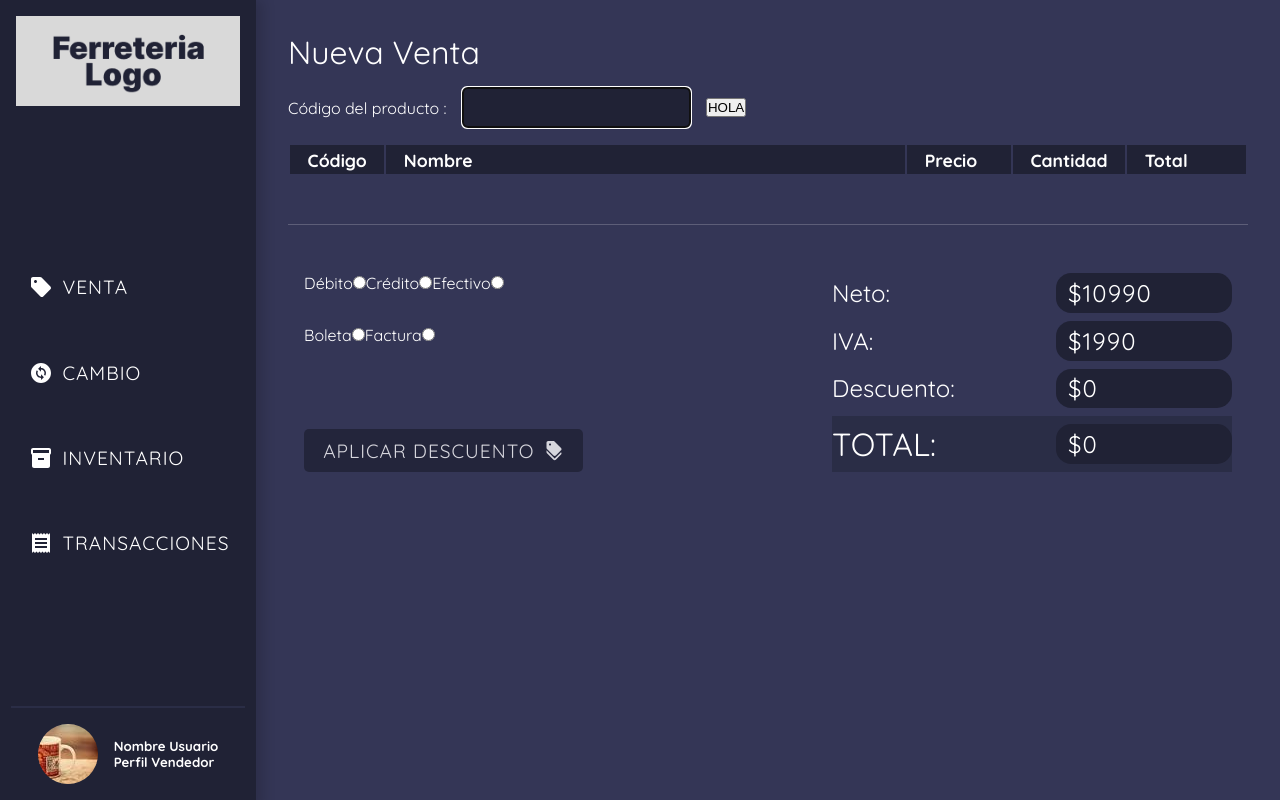
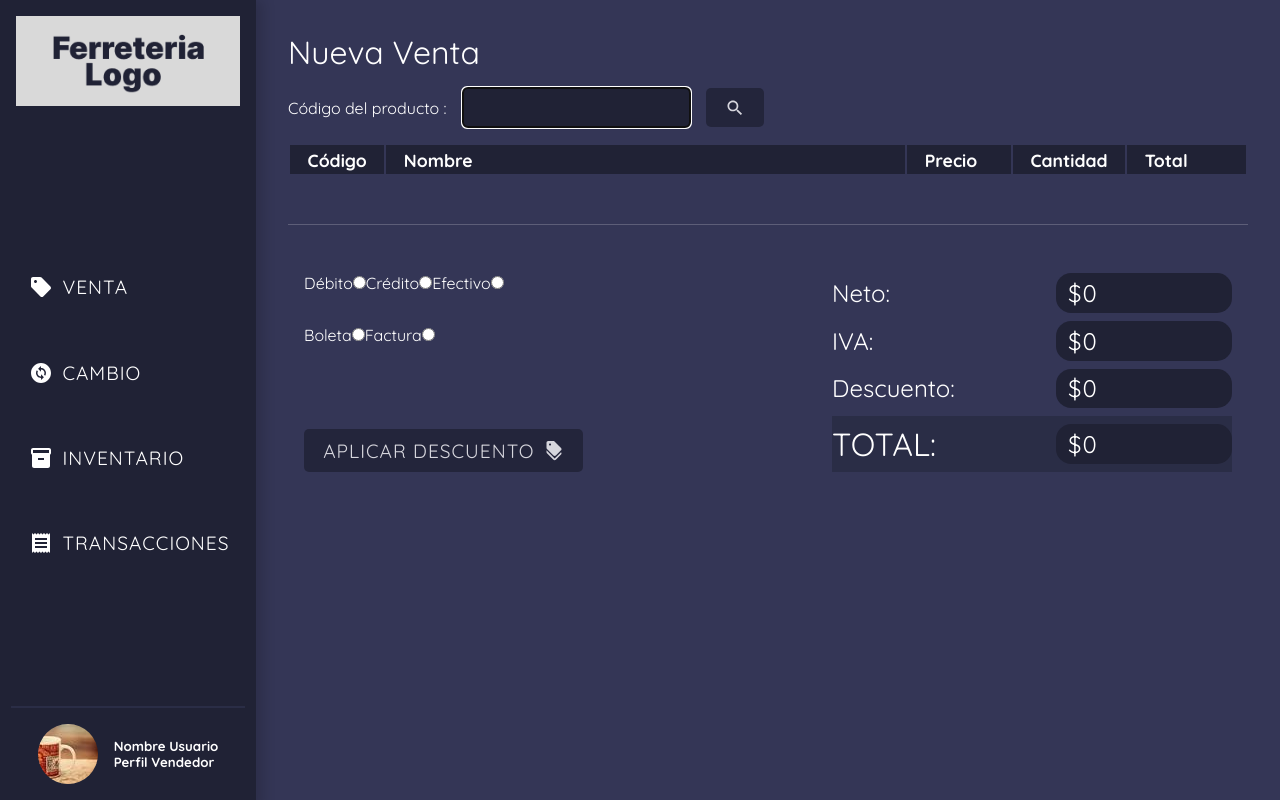
Before and after one commit to CristobalNPE/sistema-ventas-front, a React (Vite) app: page / in a window 1280 px wide. Built offline with nearby package versions, Linux system fonts and the light colour scheme.

Commit message:
Fix product list

```diff
--- a/src/components/CodeReader.jsx
+++ b/src/components/CodeReader.jsx
@@ -1,22 +1,45 @@
-import React, {useState} from 'react';
+import React, {useEffect, useState} from 'react';
 import '../styles/CodeReader.css'
+import SearchIcon from '@mui/icons-material/Search';
 
 const CodeReader = (props) => {
 
+    const [productCode, setProductCode] = useState()
 
+    function handleChange(event) {
+        const {value} = event.target
+        setProductCode(value)
+    }
 
-    function handleSubmit(event) {
-        event.preventDefault()
-        console.log("PRODUCT CODE: " + props.productCode)
-        props.handleCode()
+    function findProduct() {
+        const exist = props.inventory.find(p => p.id == productCode)
+        if (exist) {
+            props.addProduct(exist)
+        }
     }
+
+    useEffect(() => {
+        console.log("PRODUCT CODE: "+productCode)
+    }, [productCode]);
 
 
     return (
         <div className="code-reader">
             <label htmlFor="code">Código del producto :</label>
-            <input autoFocus onChange={props.handleChange} value={props.productCode} name="code" id="code" type="text"/>
-            <button onClick={handleSubmit}>HOLA</button>
+            <input
+                autoFocus
+                onChange={handleChange}
+                value={productCode}
+
+                id="productCode"
+                type="text"
+            />
+            <button
+                className="btn"
+                onClick={findProduct}
+            >
+                <SearchIcon fontSize={"small"}/>
+            </button>
         </div>
     );
 };
--- a/src/components/Item.jsx
+++ b/src/components/Item.jsx
@@ -1,33 +1,37 @@
-import React, {useState} from 'react';
+import React from 'react';
 import '../styles/Item.css'
 import AddIcon from '@mui/icons-material/Add';
 import RemoveIcon from '@mui/icons-material/Remove';
 
 const Item = (props) => {
-    const [amount, setAmount] = useState(1);
 
-    function increaseAmount(){
-        setAmount(prevAmount => prevAmount + 1);
+    function increaseAmount() {
+        const product = props.getProductById(props.id)
+        props.addProduct(product)
     }
-    function decreaseAmount(){
-        if (amount === 0) return;
-        setAmount(prevAmount => prevAmount - 1);
+
+    function decreaseAmount() {
+        const product = props.getProductById(props.id)
+        props.removeProduct(product)
     }
+
 
     return (
         <tr className="item">
             <td className="item__id">{props.id}</td>
             <td className="item__name">{props.name}</td>
-            <td className="item__price" >${props.price}</td>
+            <td className="item__price">${props.price}</td>
             <td className="item__amount">
-                {amount}
+                {props.amount}
                 <div className="amount-buttons">
-                    <button onClick={increaseAmount} className="amount-button plus"><AddIcon fontSize={"small"}/></button>
-                    <button onClick={decreaseAmount} className="amount-button minus"><RemoveIcon fontSize={"small"}/></button>
+                    <button onClick={increaseAmount} className="amount-button plus"><AddIcon fontSize={"small"}/>
+                    </button>
+                    <button onClick={decreaseAmount} className="amount-button minus"><RemoveIcon fontSize={"small"}/>
+                    </button>
                 </div>
 
             </td>
-            <td className="item__total">${amount * props.price}</td>
+            <td className="item__total">${props.price * props.amount}</td>
         </tr>
     );
 };
--- a/src/components/ItemList.jsx
+++ b/src/components/ItemList.jsx
@@ -1,26 +1,30 @@
-import React, {useEffect} from 'react';
+import React, {useEffect, useState} from 'react';
 import '../styles/ItemList.css'
 import Item from '../components/Item.jsx'
 
 const ItemList = (props) => {
 
 
-    function itemsElements() {
-        return props.items.map(item => <Item key={item.id} id={item.id} name={item.name} price={item.precio}/>)
-    }
+    function itemsElements(){
+        return props.productsList.map(item =>(
+            <Item
+                key={item.id}
+                id={item.id}
+                name={item.name}
+                price={item.precio}
+                stock={item.stock}
+                amount={item.amount}
 
-    useEffect(() => {
-        props.totalHandler(calculateTotal())
-    }, [props.items]);
-
-    function calculateTotal() {
-        let total= props.items.reduce((total, item) => (total += item.precio), 0);
-        console.log("Total: "+total)
-        return total;
+                addProduct={props.addProduct}
+                removeProduct={props.removeProduct}
+                getProductById={props.getProductById}
+            />
+        ))
     }
 
     return (
         <table className="itemList">
+
             <tr>
                 <th className="head__code">Código</th>
                 <th className="head__name">Nombre</th>
--- a/src/constants/productsData.js
+++ b/src/constants/productsData.js
@@ -2,30 +2,35 @@ const productsData = [
     {
         id: 1,
         name: "Destornillador Punta Torx Con Orificio 6 Pcs Seguridad",
-        precio: 7641
+        precio: 7641,
+        stock: 99
     },
     {
         id: 2,
         name: "Lijadora De Mano Con Mango Taco Para Lija Manual Todo En 1",
-        precio: 4100
+        precio: 4100,
+        stock: 99
     },
 
     {
         id: 3,
         name: "Taladro Percutor Electrico 500w Pt113",
-        precio: 26091
+        precio: 26091,
+        stock: 99
     },
 
     {
         id: 4,
         name: "Alicate Pelacable Y Cortador 6 Pulgadas",
-        precio: 3051
+        precio: 3051,
+        stock: 99
     },
 
     {
         id: 5,
         name: "Disco De Pulir Diamantado Copa 4 1/2 (115mm) Doble Segmento",
-        precio: 7011
+        precio: 7011,
+        stock: 99
     }
 
 
--- a/src/pages/Venta.jsx
+++ b/src/pages/Venta.jsx
@@ -1,7 +1,6 @@
-import React, {useState} from 'react';
+import React, {useEffect, useState} from 'react';
 import '../styles/Pages.css';
 import CodeReader from '../components/CodeReader.jsx';
-
 import ProductsData from '../constants/productsData.js';
 import ItemList from '../components/ItemList.jsx';
 import DiscountIcon from '@mui/icons-material/Discount';
@@ -15,44 +14,65 @@ const Venta = () => {
         total: 0,
         transaction: "Venta"
     })
-    //*----------------------------
-    const [productCode, setProductCode] = useState();
 
-    function handleChange(event) {
-        const {name, value} = event.target
-        setProductCode(value)
+    const [inventory, setInventory] = useState(ProductsData)
+
+    const [productsList, setProductsList] = useState([])
+
+    function getProductById(id) {
+        return inventory.find(p => p.id == id);
     }
 
-    function handleCode() {
+    function addProduct(product) {
+        const exist = productsList.find(p => p.id === product.id)
+        if (exist) {
+            setProductsList(
+                productsList.map(prod => prod.id === product.id ? {...exist, amount: exist.amount + 1} : prod)
+            )
+        } else {
+            setProductsList([...productsList, {...product, amount: 1}])
+        }
+    }
 
-        const item = ProductsData.filter(i => i.id == productCode)
-        if (item.length === 0) return;
+    function removeProduct(product) {
+        const exist = productsList.find(p => p.id === product.id)
+        if (exist.amount === 1) {
+            setProductsList(
+                productsList.filter(prod => prod.id !== product.id)
+            )
+        } else {
+            setProductsList(
+                productsList.map(prod => prod.id === product.id ? {...exist, amount: exist.amount - 1} : prod)
+            )
+        }
+    }
 
-        setVenta(prevState => ({
-            ...prevState,
-            items: [...prevState.items, item[0]] //Is not adding the very first item to the array!!!!
-        }))
-
-        console.log(venta)
+    function setTotal() {
+        const sum = productsList.reduce((a, c) => a + c.amount * c.precio, 0)
+        console.log("SUM? " + sum)
+        setVenta(prevState => (
+            {
+                ...prevState,
+                total: sum
+            }
+        ))
     }
-    //*----------------------------
 
 
-    function totalHandler(totalAmount) {
-        console.log("TOTAL AMOUNT: " + totalAmount)
+    useEffect(() => {
+        setTotal()
+    }, [productsList]);
 
-        setVenta(prevState => ({
-            ...prevState,
-            total: totalAmount
-        }))
-    }
+
+    //*----------------------------
 
 
     return (
         <div className="main-container">
             <h1>Nueva Venta</h1>
-            <CodeReader productCode={productCode} handleChange={handleChange} handleCode={() => handleCode()}/>
-            <ItemList items={venta.items} totalHandler={totalHandler}/>
+            <CodeReader addProduct={addProduct} inventory={inventory}/>
+            <ItemList addProduct={addProduct} removeProduct={removeProduct} productsList={productsList}
+                      getProductById={getProductById}/>
 
 
             <div className="panel">
@@ -80,12 +100,12 @@ const Venta = () => {
                 <div className="panel__results">
                     <div className="result">
                         <h2>Neto: </h2>
-                        <span className="panel-data">$10990</span>
+                        <span className="panel-data">${Math.ceil(venta.total - (venta.total * 0.19))}</span>
                     </div>
 
                     <div className="result">
                         <h2>IVA: </h2>
-                        <span className="panel-data">$1990</span>
+                        <span className="panel-data">${Math.ceil(venta.total * 0.19)}</span>
                     </div>
                     <div className="result">
                         <h2>Descuento: </h2>
```
